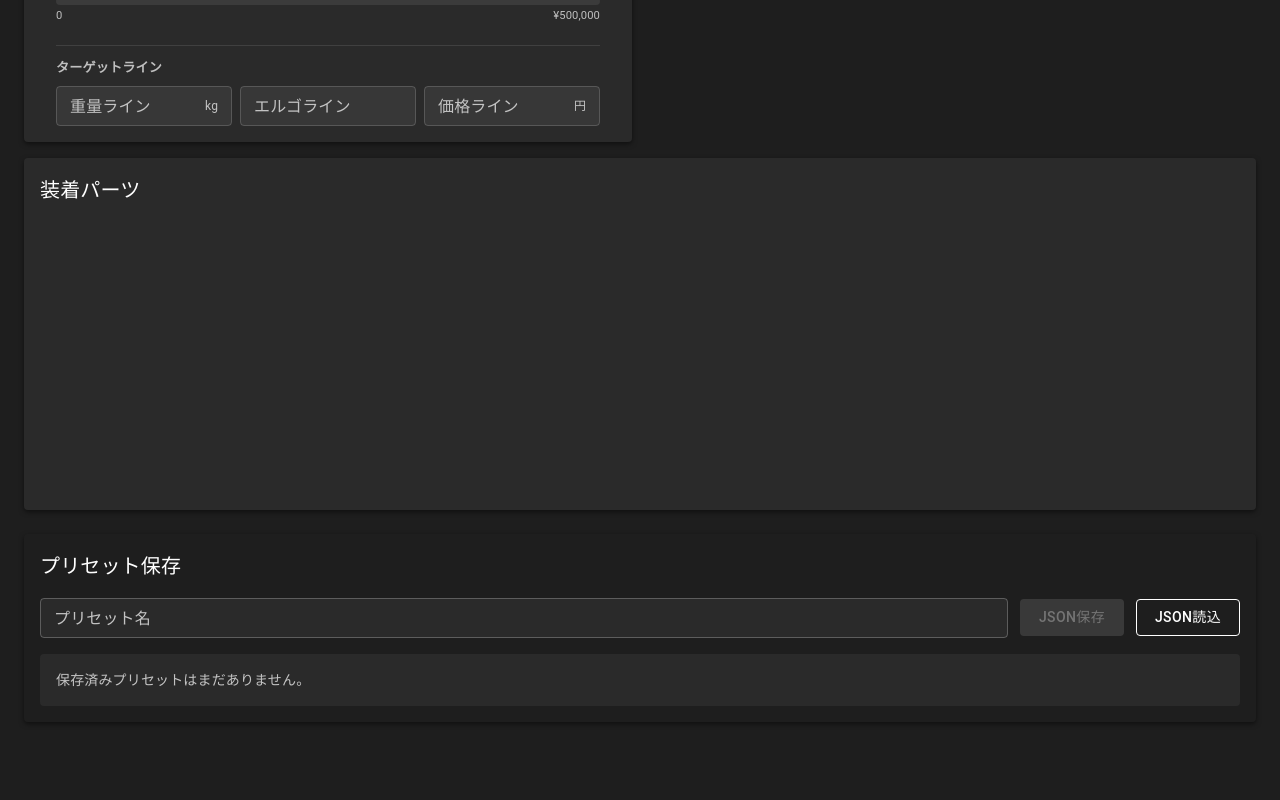
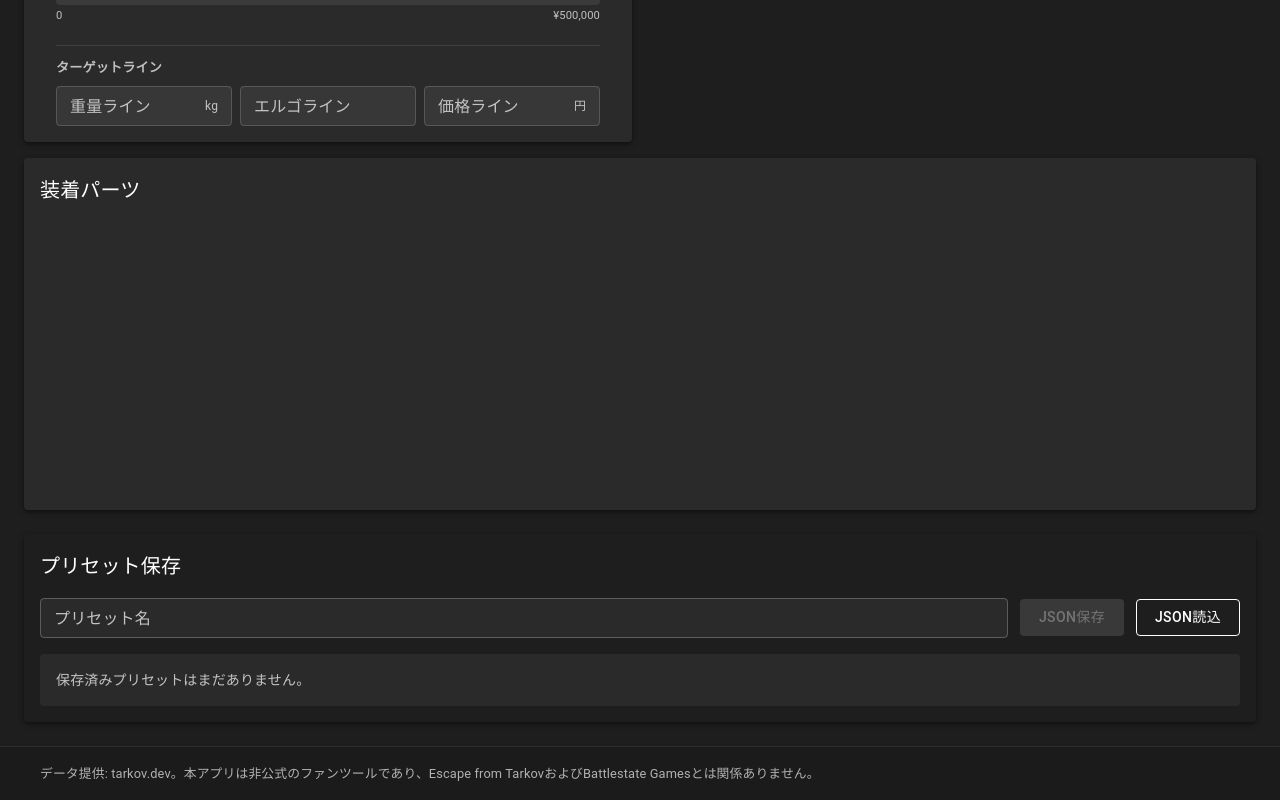
Before and after one commit to apple-head8/tarkov_weapon_sim, a React (Create React App) app in the folder frontend/: page / in a window 1280 px wide. Shown: the part 623-1423 px from the top of the page. Before the commit the page ends 1369 px from the top, so only its background shows below. Built offline with nearby package versions, Linux system fonts and the light colour scheme.

Commit message:
フッターを追加

```diff
--- a/frontend/src/App.js
+++ b/frontend/src/App.js
@@ -6,6 +6,7 @@ import WeaponStatus from "./components/WeaponBuildSimulator/WeaponStatus";
 import PresetSave from "./components/WeaponBuildSimulator/PresetSave";
 import PresetList from "./components/WeaponBuildSimulator/PresetList";
 import Header from "./components/common/Header";
+import Footer from "./components/common/Footer";
 import WeaponSelector from "./components/WeaponBuildSimulator/WeaponSelector";
 import PartSelector from "./components/WeaponBuildSimulator/PartSelector";
 import AmmoSelector from "./components/WeaponBuildSimulator/AmmoSelector";
@@ -467,6 +468,7 @@ const TarkovWeaponSim = () => {
                     </Box>
                 </Box>
             </Box>
+            <Footer />
         </>
     );
 };
--- /dev/null
+++ b/frontend/src/components/common/Footer.js
@@ -0,0 +1,42 @@
+import React from "react";
+import { Box, Link, Typography } from "@mui/material";
+
+function Footer() {
+    return (
+        <Box
+            component="footer"
+            sx={{
+                px: { xs: 1.5, md: 3 },
+                py: 2,
+                backgroundColor: "#1b1b1b",
+                borderTop: "1px solid rgba(255,255,255,0.08)",
+                color: "rgba(255,255,255,0.66)",
+            }}
+        >
+            <Typography
+                variant="body2"
+                sx={{
+                    maxWidth: 1200,
+                    mx: "auto",
+                    fontSize: { xs: "0.74rem", sm: "0.8rem" },
+                    lineHeight: 1.7,
+                }}
+            >
+                データ提供:{" "}
+                <Link
+                    href="https://tarkov.dev/converter"
+                    target="_blank"
+                    rel="noopener noreferrer"
+                    color="inherit"
+                    underline="hover"
+                >
+                    tarkov.dev
+                </Link>
+                。本アプリは非公式のファンツールであり、Escape from
+                TarkovおよびBattlestate Gamesとは関係ありません。
+            </Typography>
+        </Box>
+    );
+}
+
+export default Footer;
```
